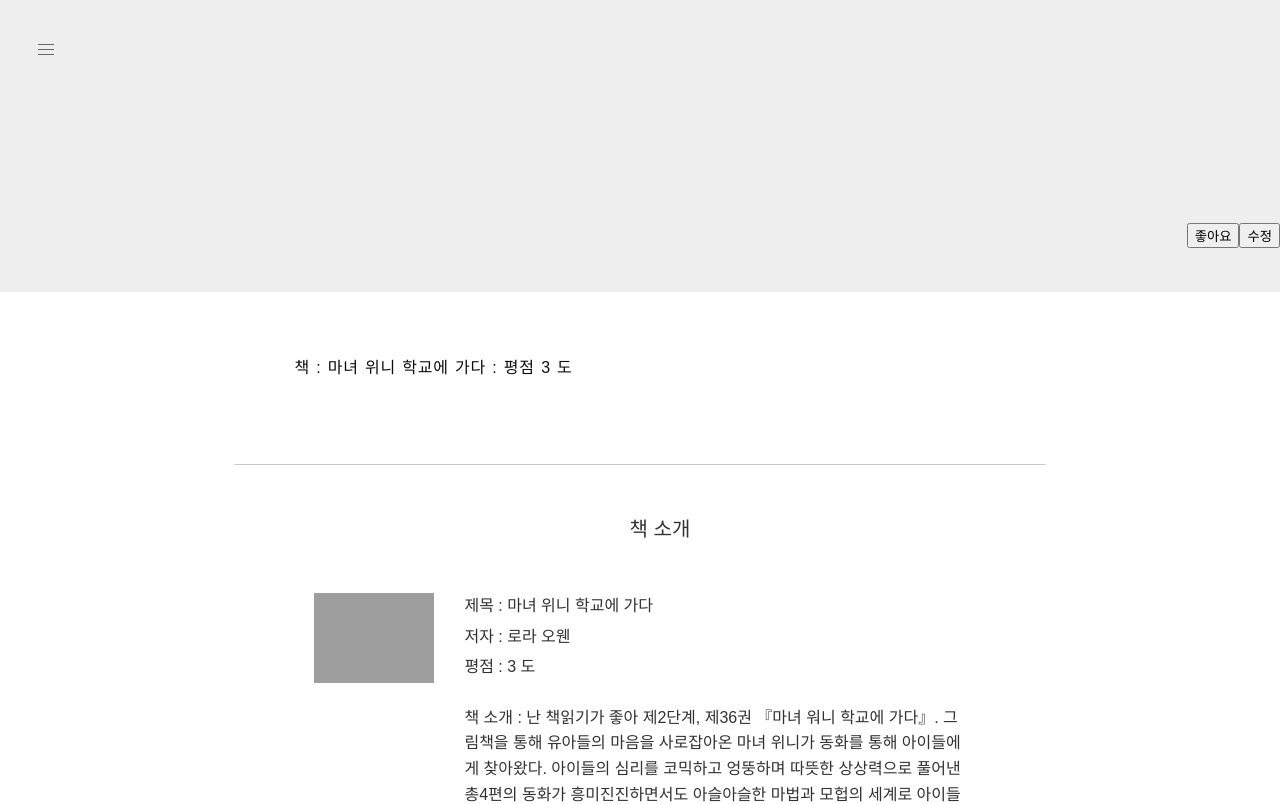
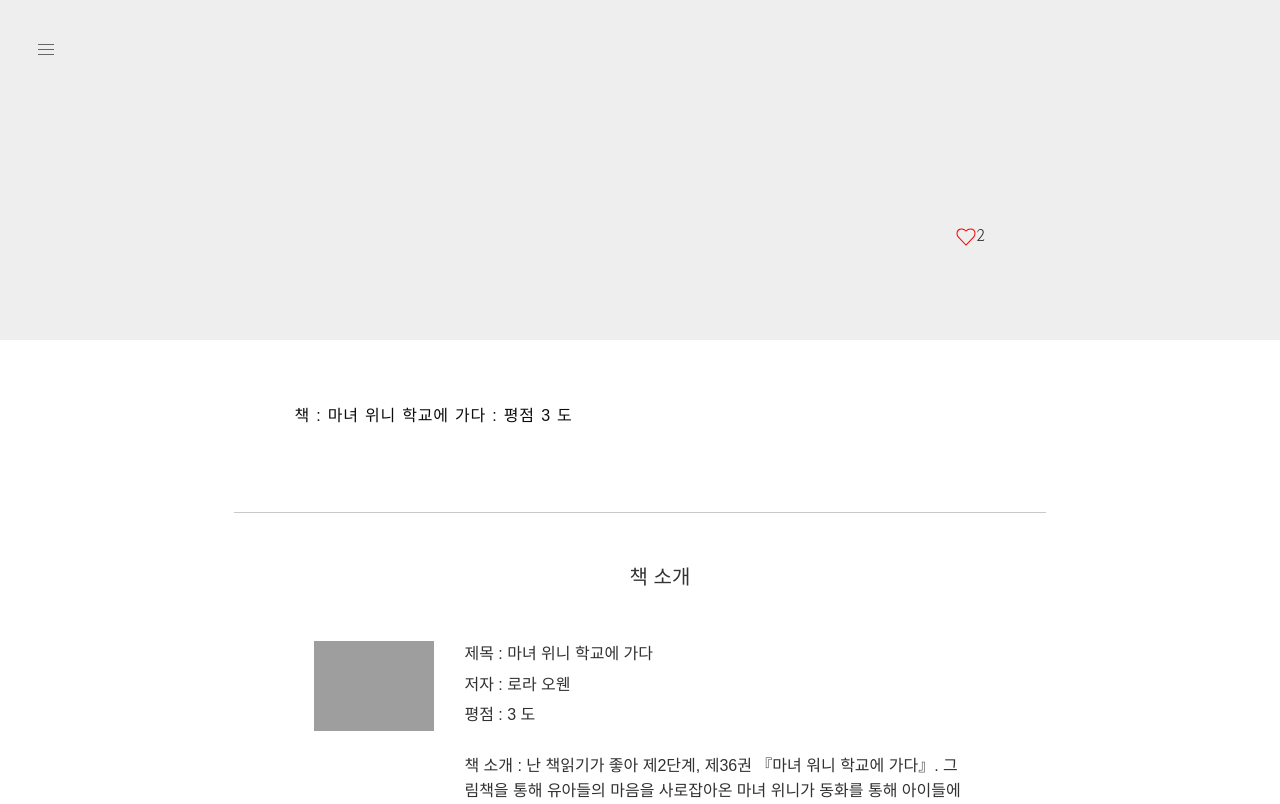
Before and after one commit to oowgnoj/booktogher_client, a React (Create React App) app: page /review/1 in a window 1280 px wide. Shown: the top 804 px of the page. Built offline with nearby package versions, Linux system fonts and the light colour scheme; no server answers; grey boxes are pictures that could not be loaded.

Commit message:
Add Review Like icon

```diff
--- a/src/components/readReview/ReadReview.tsx
+++ b/src/components/readReview/ReadReview.tsx
@@ -1,10 +1,10 @@
 import React, { ReactElement } from "react";
-import { withRouter, RouteComponentProps } from "react-router";
+import { RouteComponentProps } from "react-router";
 import Review from "./Review";
 import BookInfo from "./BookInfo";
 import RecoReview from "./RecoReview";
 import UserInfo from "./UserInfo";
-import { IProps } from "./reviewInterface";
+import { IProps, IBook } from "./reviewInterface";
 import { fetchReview, fetchReviewBook } from "./fetchReview";
 
 interface IMatchParams {
@@ -39,7 +39,7 @@ class ReadReview extends React.Component<
           authors: ["로라 오웬"],
           contents:
             "난 책읽기가 좋아 제2단계, 제36권 『마녀 워니 학교에 가다』. 그림책을 통해 유아들의 마음을 사로잡아온 마녀 위니가 동화를 통해 아이들에게 찾아왔다. 아이들의 심리를 코믹하고 엉뚱하며 따뜻한 상상력으로 풀어낸 총4편의 동화가 흥미진진하면서도 아슬아슬한 마법과 모헙의 세계로 아이들을 초대한다. 생동감과 박진감이 넘치는 유쾌하고 발랄한 그림이 곁들어져 흥겨움을 불러일으키고 있다. 아이들에게 공감을 자아내면서, 책 읽기의 즐거움을 느끼게 해준다.",
-          _id: "book-id1",
+          _id: "5dd455fab7c68bef431c1d51",
           rating: 3,
           thumbnail:
             "http://image.kyobobook.co.kr/images/book/large/259/l9788949161259.jpg",
@@ -60,12 +60,15 @@ class ReadReview extends React.Component<
   }
 
   public render(): ReactElement {
+    const bookId: any = this.state.bookList.map((info :IBook) =>{
+      return info._id
+    })
     return (
       <div>
         <Review review={this.state.review} bookList={this.state.bookList} />
         <BookInfo bookList={this.state.bookList} />
-        {/*  <RecoReview _id={this.state.review._id} />
-        <UserInfo review={this.state.review} /> */}
+        <RecoReview id={bookId} />
+       {/* <UserInfo review={this.state.review} /> */}
       </div>
     );
   }
--- a/src/components/readReview/RecoReview.css
+++ b/src/components/readReview/RecoReview.css
@@ -2,6 +2,7 @@
   display : flex;
   flex-direction: column;
   align-items: center;
+  text-align: center;
 
 }
 .recoReview-area h4 {
--- a/src/components/readReview/RecoReview.tsx
+++ b/src/components/readReview/RecoReview.tsx
@@ -5,7 +5,7 @@ import "./RecoReview.css";
 import { fetchBookReviewList } from "./fetchReview";
 
 interface IProps {
-  _id: string;
+  id: string[];
 }
 
 class RecoReview extends React.Component<IProps, IReviewState> {
@@ -29,73 +29,25 @@ class RecoReview extends React.Component<IProps, IReviewState> {
           thumbnail:
             "https://images.unsplash.com/photo-1457369804613-52c61a468e7d?ixlib=rb-1.2.1&ixid=eyJhcHBfaWQiOjEyMDd9&auto=format&fit=crop&w=1650&q=80",
           title: "혜경님 추궁하는건 아니고요 지금 뭐하세요"
-        },
-        {
-          _id: "12",
-          author: {
-            _id: "user-id3",
-            image:
-              "https://paisaboltahai.rbi.org.in/images/2000-note-front.png",
-            name: "정승권",
-            profile: "저는 정승권이라고 합니다."
-          },
-          contents:
-            "<p>승권님의 서평은 여기. 여기는 위보다 조금 더 짧게 쓸거에요. 지금은 너무 짧을까요.</p>",
-          likes: ["user-id1", "user-id2"],
-          published: true,
-          thumbnail:
-            "https://images.unsplash.com/photo-1457369804613-52c61a468e7d?ixlib=rb-1.2.1&ixid=eyJhcHBfaWQiOjEyMDd9&auto=format&fit=crop&w=1650&q=80",
-          title: "승권님 노래 궁금해요"
-        },
-        {
-          _id: "13",
-          author: {
-            _id: "user-id1",
-            image:
-              "http://www.wooripuppy.co.kr/data/file/puppy1/1218445154_8or5cmN7_BBFEC6E4C0CCBAD0BEE704.jpg",
-            name: "박종우",
-            profile: "저는 박종우라고 합니다."
-          },
-          contents:
-            "<p>대충 손짓만해도 다 알아들으시는 종우님. 알고리즘 성공하셔서 꼭 백엔드 이력을 얻어가셨으면 하는 작은 소망이 있다. 여기서는 긴 글을 테스트해봐야하는데. 아까 tslint 가 배열 길이 10 넘는다고 간섭하던게 생각나서 황당하다. 그 때 tslint rules 몇 개를 그냥 날렸는데 그렇게 날려도 되는거였을까? 대충 기억하기로 디스트럭쳐링 관련되었던 것 같은데. 괜찮을거야. 뭣하면 다시 추가하면 되니까.</p>",
-          likes: ["user-id1", "user-id2"],
-          published: true,
-          thumbnail:
-            "https://images.unsplash.com/photo-1457369804613-52c61a468e7d?ixlib=rb-1.2.1&ixid=eyJhcHBfaWQiOjEyMDd9&auto=format&fit=crop&w=1650&q=80",
-          title: "이렇게 이렇게 해서 이렇게 "
-        },
-        {
-          _id: "14",
-          author: {
-            _id: "user-id4",
-            image:
-              "https://images.unsplash.com/photo-1522184216316-3c25379f9760?ixlib=rb-1.2.1&ixid=eyJhcHBfaWQiOjEyMDd9&auto=format&fit=crop&w=1650&q=80",
-            name: "심경주",
-            profile: "저는 심경주라고 합니다."
-          },
-          contents: "<p>난 제일 짧게</p>",
-          likes: ["user-id1", "user-id2"],
-          published: true,
-          thumbnail:
-            "https://images.unsplash.com/photo-1457369804613-52c61a468e7d?ixlib=rb-1.2.1&ixid=eyJhcHBfaWQiOjEyMDd9&auto=format&fit=crop&w=1650&q=80",
-          title: "짧은 제목"
         }
       ]
     };
   }
-  /* public componentDidMount(): void {
+    public componentDidMount(): void {
     const setStateReviewList = (res: any): void => {
       this.setState({ reviewList: res });
     };
-    fetchBookReviewList(setStateReviewList, "1");
+    fetchBookReviewList(setStateReviewList, this.props.id[0]);
   }
- */
+
   public render(): ReactElement {
-    const reviewCard: ReactElement[] | string = this.state.reviewList
-      ? this.state.reviewList.map((info: IReview) => (
-          <RecoReviewCard review={info} />
-        ))
-      : "빈값";
+    console.log(this.state.reviewList)
+    const reviewCard = this.state.reviewList.map((info: IReview) => {
+      console.log(info)
+      return (
+        <RecoReviewCard review={info} />
+      )
+    })
     return (
       <div className="recoReview-area">
         <h4>이 책의 다른 서평들</h4>
--- a/src/components/readReview/Review.css
+++ b/src/components/readReview/Review.css
@@ -12,10 +12,18 @@
   word-spacing: 1px;
   line-height: 2;
 }
+
+.review-cover{
+  width: 100%;
+  height: 340px;
+  background-color: #eeeeee;
+  display: flex;
+  flex-direction: column;
+  align-items: center;
+}
 .title-area {
-  width: 100%;
+  width: 54%;
   padding: 200px 0px 40px 0px;
-  background-color: #eeeeee;
   color:  #212121;
   font-family: 'Nanum Myeongjo', serif;
 }
@@ -47,3 +55,16 @@
   padding: 0;
   margin: 0;
 }
+
+.heart {
+  cursor: pointer;
+  color : red;
+}
+
+.heartLike {
+  cursor: pointer;
+  color : red
+}
+.heartLike path {
+  fill : red;
+}
--- a/src/components/readReview/Review.tsx
+++ b/src/components/readReview/Review.tsx
@@ -2,8 +2,25 @@ import React, { ReactElement } from "react";
 import { IProps, IReview, IReviewProps, IBook } from "./reviewInterface";
 import "./Review.css";
 
-//color 추가 하기
-const Review = ({ review, bookList }: IProps): ReactElement => {
+interface IState{
+  likes: boolean;
+  edit : boolean;
+}
+
+class Review extends React.Component< IProps, IState> {
+  constructor(props :any){
+    super(props)
+    this.state ={
+      edit : false,
+      likes :false
+    }
+    this.onClickLike = this.onClickLike.bind(this)
+  }
+  public onClickLike(): void{
+    this.setState({ likes : !this.state.likes})
+  }
+  public render(): ReactElement {
+    const { bookList, review } = this.props
     const bookTitle: JSX.Element[] = bookList.map((info: IBook) => {
       return (
         <div>
@@ -13,16 +30,23 @@ const Review = ({ review, bookList }: IProps): ReactElement => {
         </div>
       );
     });
-  const style = {
+    const style: any = {
       backgroundColor : review.thumbnail
     }
     return (
       <div className="review-area">
-      <div className="title-area" style ={style}>
+        <div className="review-cover" style ={style}>
+          <div className="title-area" >
             <h1 className="title">{review.title}</h1>
             <div className="review-likes">
-          <button>좋아요</button>
+              {this.state.likes ?
+              <span uk-icon="heart" className="heartLike" onClick = {this.onClickLike}></span>
+              : <span uk-icon="heart" className="heart" onClick ={this.onClickLike}></span>}
+              <span>{review.likes.length}</span>
+              {this.state.edit ?
               <button>수정</button>
+              : null }
+            </div>
           </div>
         </div>
         <div className="post-area">
@@ -34,6 +58,7 @@ const Review = ({ review, bookList }: IProps): ReactElement => {
         </div>
       </div>
     );
+  }
 };
 
 export default Review;
--- a/src/components/readReview/fetchReview.tsx
+++ b/src/components/readReview/fetchReview.tsx
@@ -18,7 +18,6 @@ export const fetchReviewBook = (callback: any, id: string): any => {
   })
     .then((res: Response) => res.json())
     .then((res: IBook[]) => {
-      console.log('fetch',res)
       callback(res);
     });
 };
```
Lines whose indentation alone changed are shown as unchanged.
